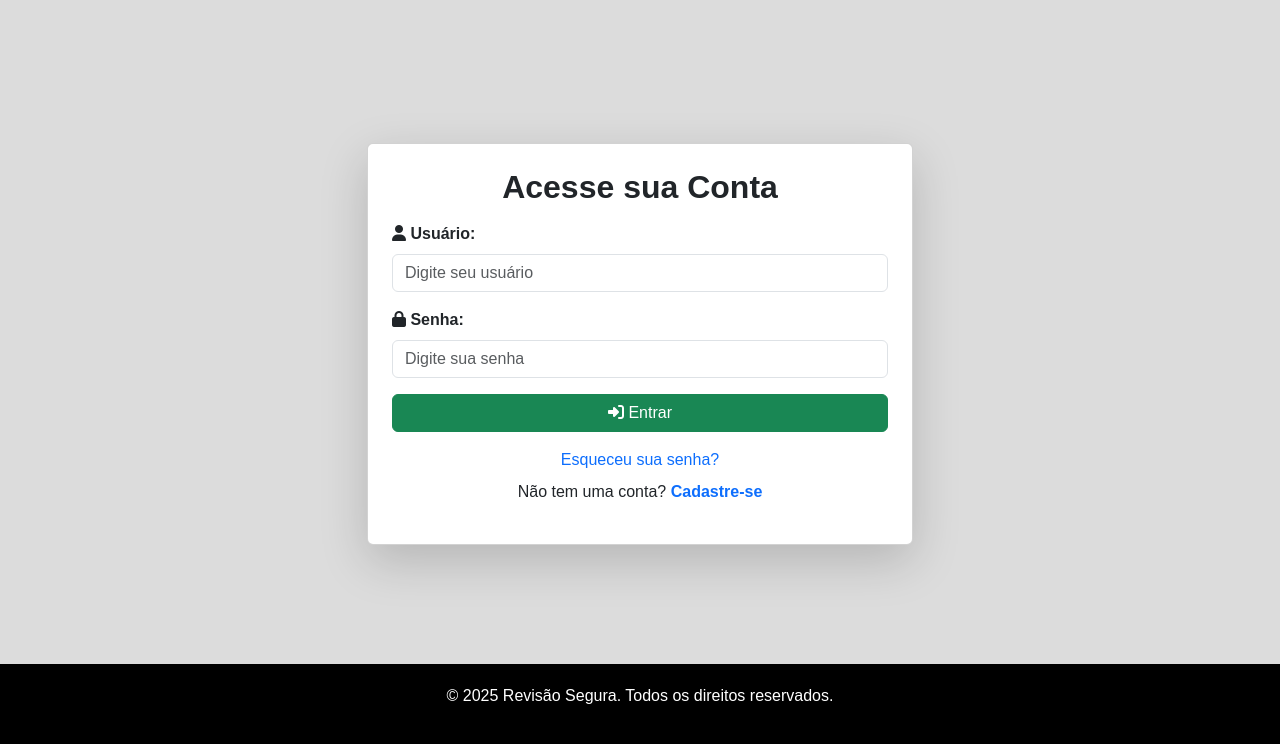
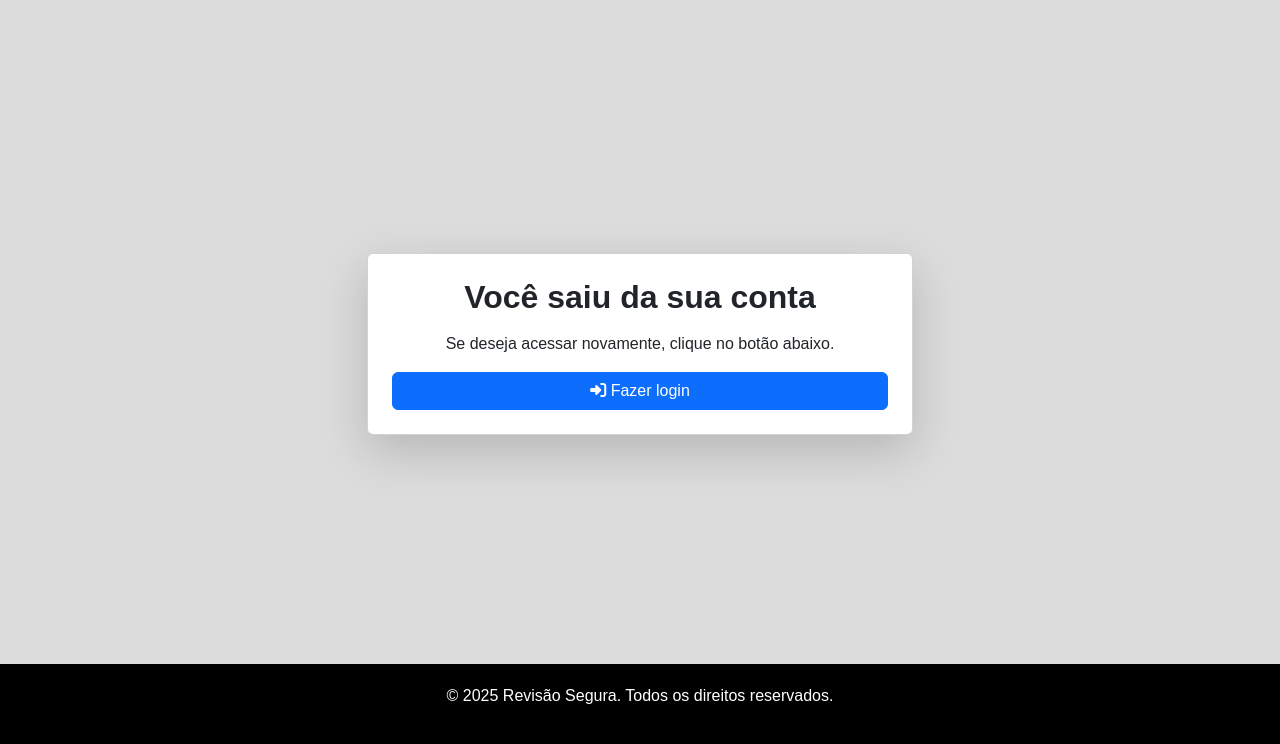
Before and after one commit to revisaosegura/siterevisaosegura, a Django app: template templates/usuarios/logout.html in a window 1280 px wide. Shown: the part 80-824 px from the top of the page. Run offline with Django 5.2, Linux system fonts and the light colour scheme; the template is opened without the code that fills it, so the values that code supplies are empty.

Commit message:
Correções

```diff
--- a/revisao_segura/settings.py
+++ b/revisao_segura/settings.py
@@ -83,7 +83,7 @@ WSGI_APPLICATION = 'revisao_segura.wsgi.application'
 AUTH_USER_MODEL = 'usuarios.Usuario'
 LOGIN_URL = '/usuarios/login.html/'
 LOGIN_REDIRECT_URL = '/usuarios/dashboard.html/'
-LOGOUT_REDIRECT_URL = '/usuarios/logout.html/'
+LOGOUT_REDIRECT_URL = '/usuarios/login.html/'
 
 # 🔹 Configuração de linguagem e fuso horário
 LANGUAGE_CODE = 'pt-br'
--- a/templates/usuarios/logout.html
+++ b/templates/usuarios/logout.html
@@ -1,40 +1,14 @@
 {% extends "base.html" %}
 
-{% block title %}Login{% endblock %}
+{% block title %}Logout{% endblock %}
 
 {% block content %}
 <div class="container d-flex justify-content-center align-items-center" style="min-height: 80vh;">
-    <div class="card p-4 shadow-lg rounded w-50">
-        <h2 class="text-center fw-bold mb-3">Acesse sua Conta</h2>
+    <div class="card p-4 shadow-lg rounded w-50 text-center">
+        <h2 class="fw-bold mb-3">Você saiu da sua conta</h2>
+        <p>Se deseja acessar novamente, clique no botão abaixo.</p>
 
-        {% if form.errors %}
-            <div class="alert alert-danger text-center">
-                Usuário ou senha inválidos. Tente novamente.
-            </div>
-        {% endif %}
-
-        <form method="post">
-            {% csrf_token %}
-            <div class="mb-3">
-                <label for="id_username" class="form-label fw-bold"><i class="fas fa-user"></i> Usuário:</label>
-                <input type="text" name="username" class="form-control" id="id_username" placeholder="Digite seu usuário" required>
-            </div>
-
-            <div class="mb-3">
-                <label for="id_password" class="form-label fw-bold"><i class="fas fa-lock"></i> Senha:</label>
-                <input type="password" name="password" class="form-control" id="id_password" placeholder="Digite sua senha" required>
-            </div>
-
-            <button type="submit" class="btn btn-success w-100"><i class="fas fa-sign-in-alt"></i> Entrar</button>
-        </form>
-
-        <div class="text-center mt-3">
-            <a href="{% url 'password_reset' %}" class="text-decoration-none">Esqueceu sua senha?</a>
-        </div>
-
-        <div class="text-center mt-2">
-            <p>Não tem uma conta? <a href="{% url 'cadastro' %}" class="text-decoration-none fw-bold">Cadastre-se</a></p>
-        </div>
+        <a href="{% url 'login' %}" class="btn btn-primary"><i class="fas fa-sign-in-alt"></i> Fazer login</a>
     </div>
 </div>
 {% endblock %}
```
